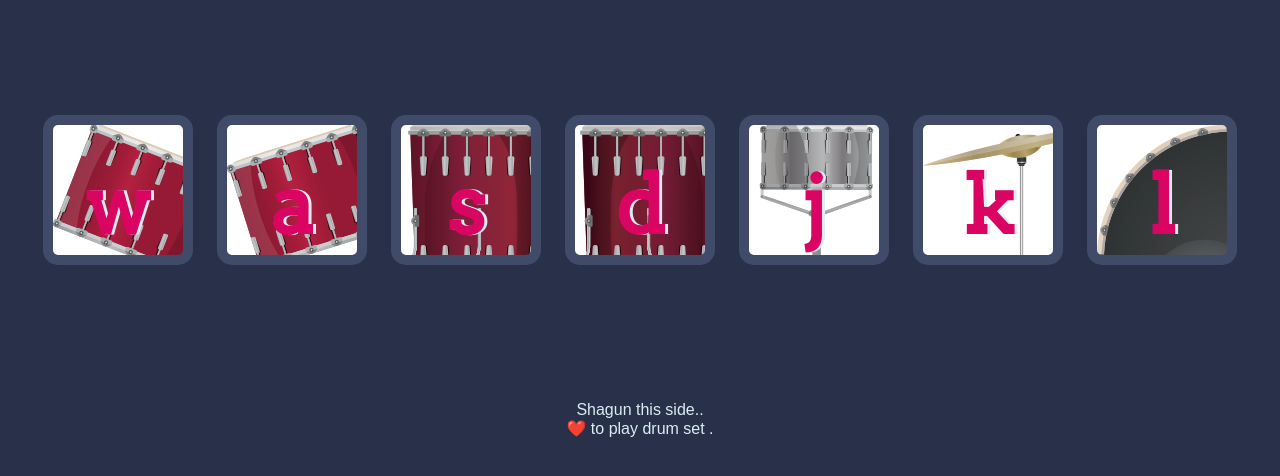
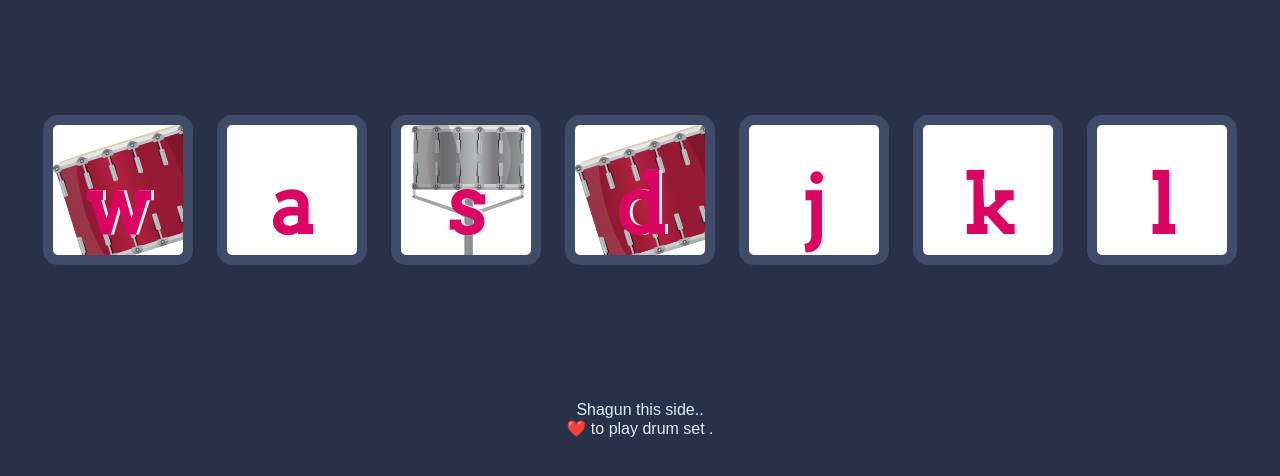
Before and after one commit to anjankumarkota/drums, a plain HTML site: page index.html in a window 1280 px wide. Shown: the part 174-650 px from the top of the page. Drawn offline with Linux system fonts and the light colour scheme.

Commit message:
Update index.html

```diff
--- a/index.html
+++ b/index.html
@@ -12,13 +12,13 @@
 
   <h1 id="title">Drum 🥁 Kit</h1>
   <div class="set">
-    <button class="w drum">w</button>
-    <button class="a drum">a</button>
-    <button class="s drum">s</button>
-    <button class="d drum">d</button>
-    <button class="j drum">j</button>
-    <button class="k drum">k</button>
-    <button class="l drum">l</button>
+    <button class="a drum">w</button>
+    <button class="n drum">a</button>
+    <button class="j drum">s</button>
+    <button class="a drum">d</button>
+    <button class="n drum">j</button>
+    <button class="3 drum">k</button>
+    <button class="5 drum">l</button>
   </div>
 
 
```
